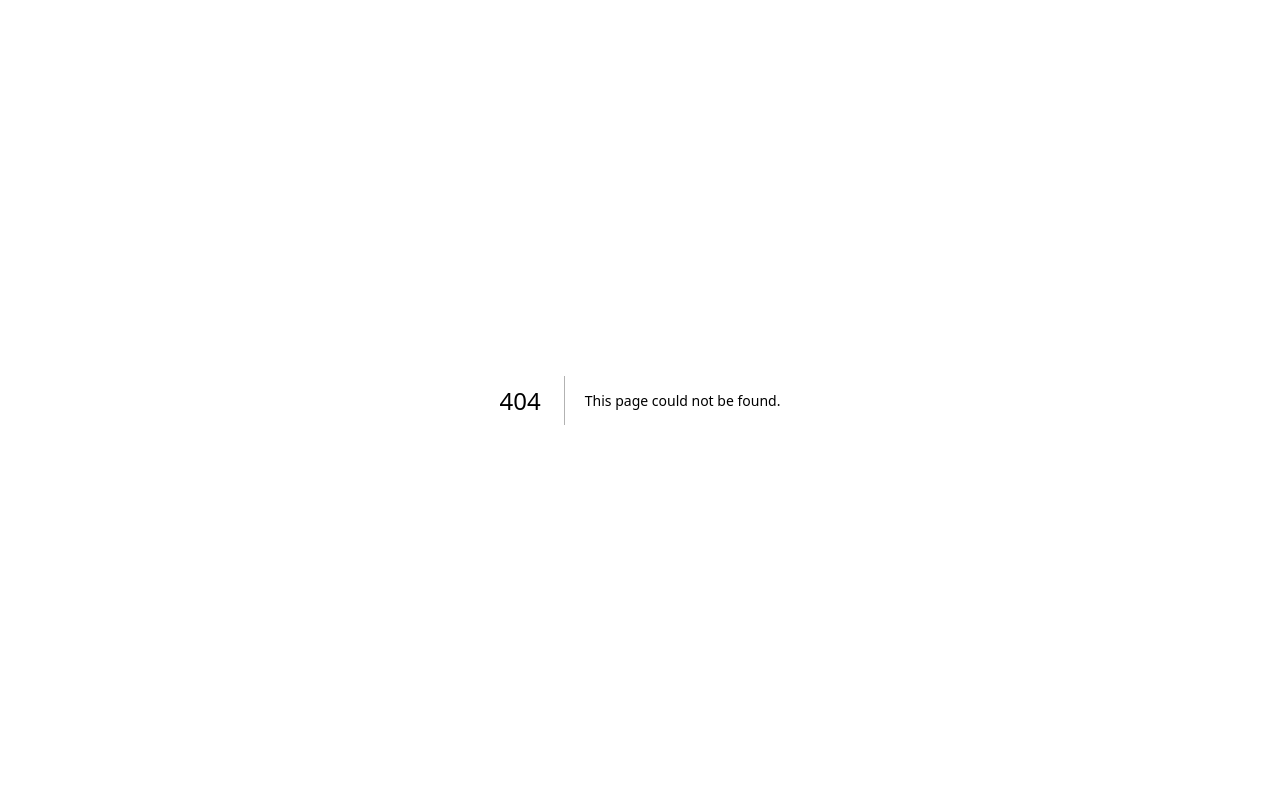
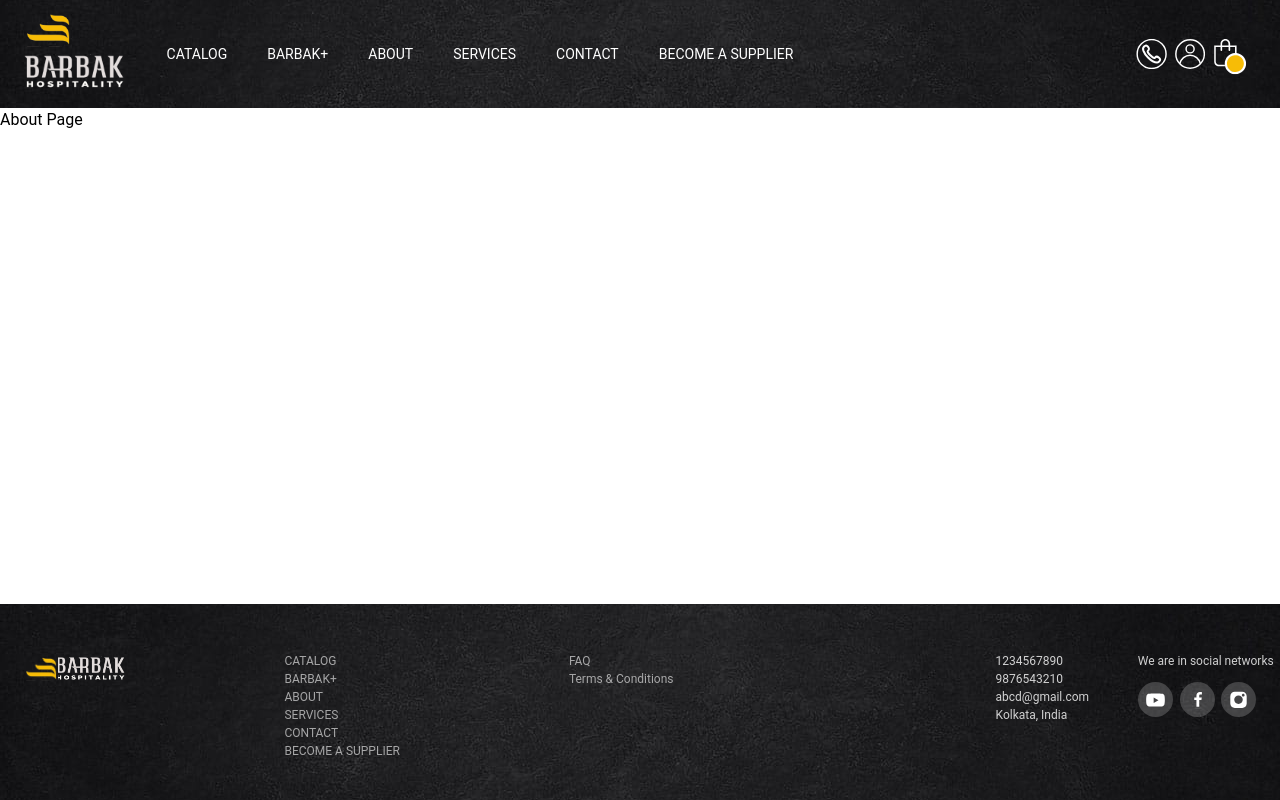
Before and after one commit to Anuran12/BarBak, a Next.js app: page /About in a window 1280 px wide. Before the commit this address had no page. Built offline with nearby package versions, Linux system fonts and the light colour scheme.

Commit message:
pages added

```diff
--- a/components/Header.js
+++ b/components/Header.js
@@ -26,11 +26,11 @@ export default function Header() {
                 {/* <a className="text-[12px] text-center w-6/12">1234567890</a> */}
                 <nav className="flex gap-10 text-[14px] justify-center items-center">
                     <Link className="hover:text-[#F7BC06] ease-in-out duration-300 pointer" href={'/Catalog'}>CATALOG</Link>
-                    <Link className="hover:text-[#F7BC06] ease-in-out duration-300 cursor-pointer" href={'/barbakplus'}>BARBAK+</Link>
-                    <Link className="hover:text-[#F7BC06] ease-in-out duration-300 cursor-pointer" href={'/about'}>ABOUT</Link>
+                    <Link className="hover:text-[#F7BC06] ease-in-out duration-300 cursor-pointer" href={'/Barbakplus'}>BARBAK+</Link>
+                    <Link className="hover:text-[#F7BC06] ease-in-out duration-300 cursor-pointer" href={'/About'}>ABOUT</Link>
                     <Link className="hover:text-[#F7BC06] ease-in-out duration-300 cursor-pointer" href={'/'}>SERVICES</Link>
-                    <Link className="hover:text-[#F7BC06] ease-in-out duration-300 cursor-pointer" href={'/contact'}>CONTACT</Link>
-                    <Link className="hover:text-[#F7BC06] ease-in-out duration-300 cursor-pointer" href={'/supplier'}>BECOME A SUPPLIER</Link>
+                    <Link className="hover:text-[#F7BC06] ease-in-out duration-300 cursor-pointer" href={'/Contact'}>CONTACT</Link>
+                    <Link className="hover:text-[#F7BC06] ease-in-out duration-300 cursor-pointer" href={'/Supplier'}>BECOME A SUPPLIER</Link>
                 </nav>
             </div>
             <div className="flex justify-center items-center col-start-8 mr-6">
--- /dev/null
+++ b/pages/About.js
@@ -0,0 +1,12 @@
+import Footer from "@/components/Footer";
+import Header from "@/components/Header";
+
+export default function About() {
+	return (
+        <div>
+            <Header />
+            <div className="page">About Page</div>
+            <Footer />
+        </div>
+    );
+}
--- /dev/null
+++ b/pages/Barbakplus.js
@@ -0,0 +1,12 @@
+import Footer from "@/components/Footer";
+import Header from "@/components/Header";
+
+export default function Barbakplus() {
+	return (
+        <div>
+            <Header />
+            <div className="page">Barbakplus Page</div>
+            <Footer />
+        </div>
+    );
+}
--- /dev/null
+++ b/pages/Contact.js
@@ -0,0 +1,12 @@
+import Footer from "@/components/Footer";
+import Header from "@/components/Header";
+
+export default function Contact() {
+	return (
+        <div>
+            <Header />
+            <div className="page">Contact Page</div>
+            <Footer />
+        </div>
+    );
+}
--- /dev/null
+++ b/pages/Supplier.js
@@ -0,0 +1,12 @@
+import Footer from "@/components/Footer";
+import Header from "@/components/Header";
+
+export default function Supplier() {
+	return (
+        <div>
+            <Header />
+            <div className="page">Supplier Page</div>
+            <Footer />
+        </div>
+    );
+}
```
